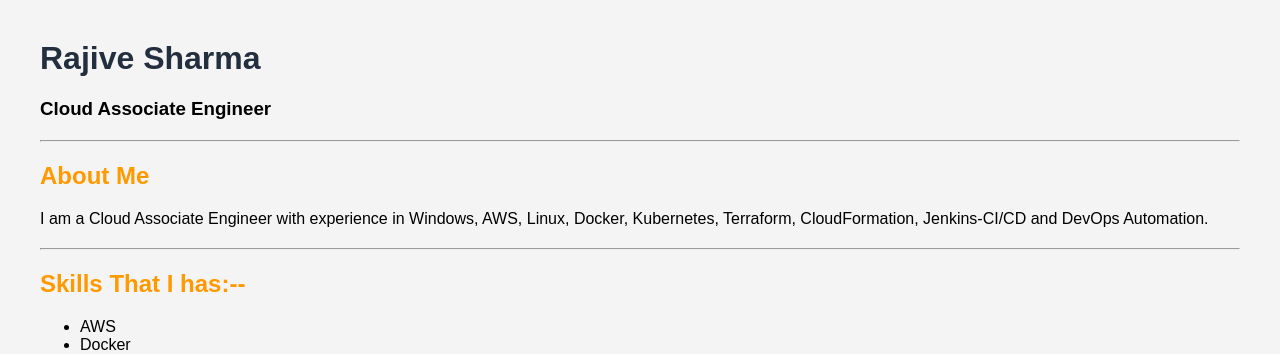
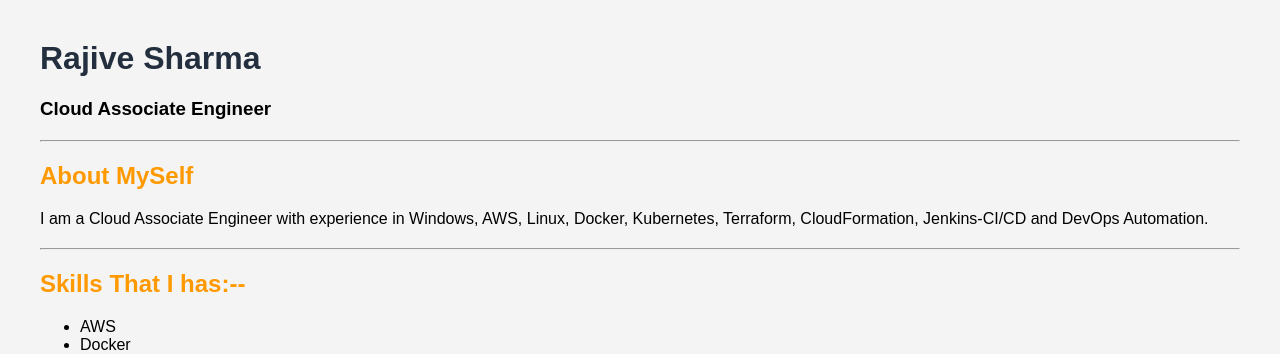
Before and after one commit to RajiveSharma771/My-Portfolio, a Flask app: page / in a window 1280 px wide. Shown: the top 354 px of the page. Run offline with Flask 3, Linux system fonts and the light colour scheme.

Commit message:
sixth commit

```diff
--- a/templates/index.html
+++ b/templates/index.html
@@ -13,7 +13,7 @@
 
 <hr>
 
-<h2>About Me</h2>
+<h2>About MySelf</h2>
 
 <p>
 I am a Cloud Associate Engineer with experience in Windows, AWS,
```
